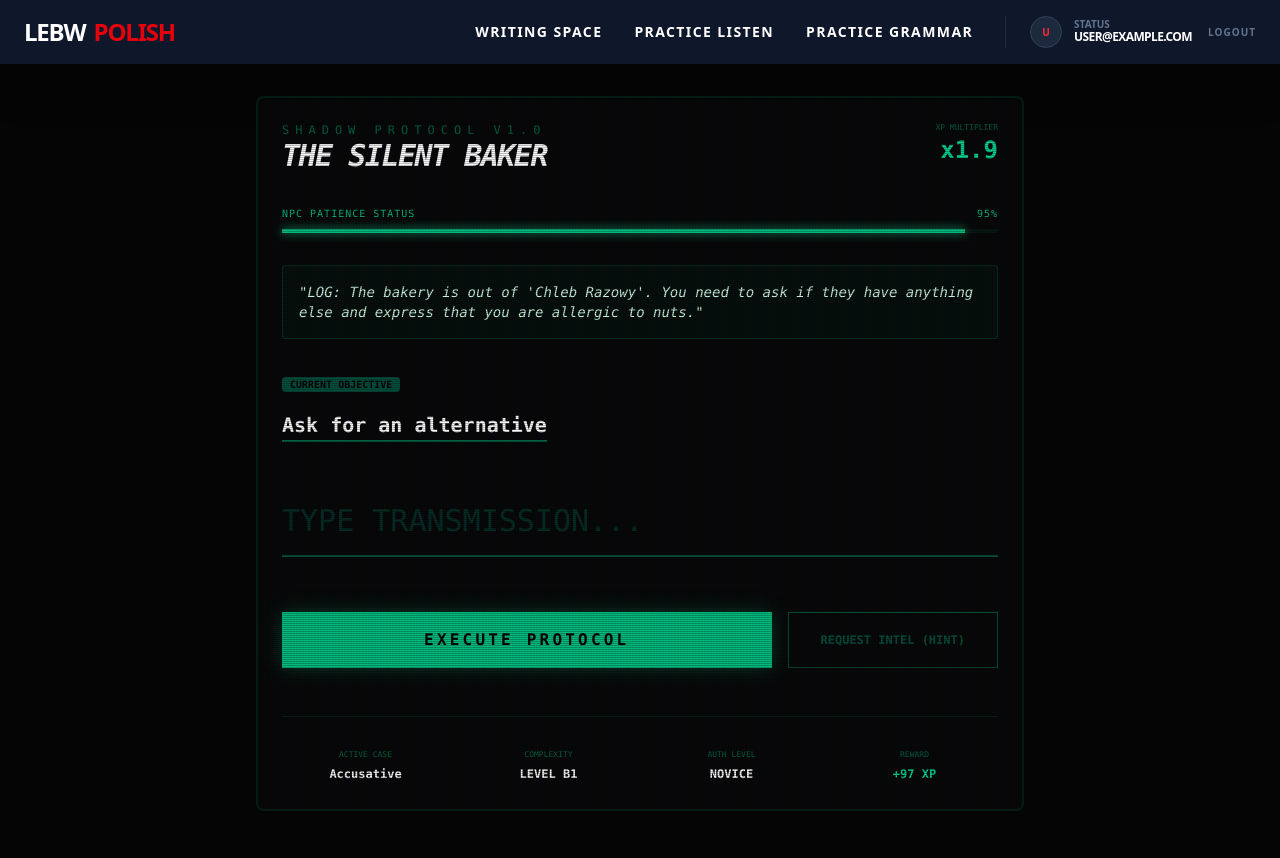
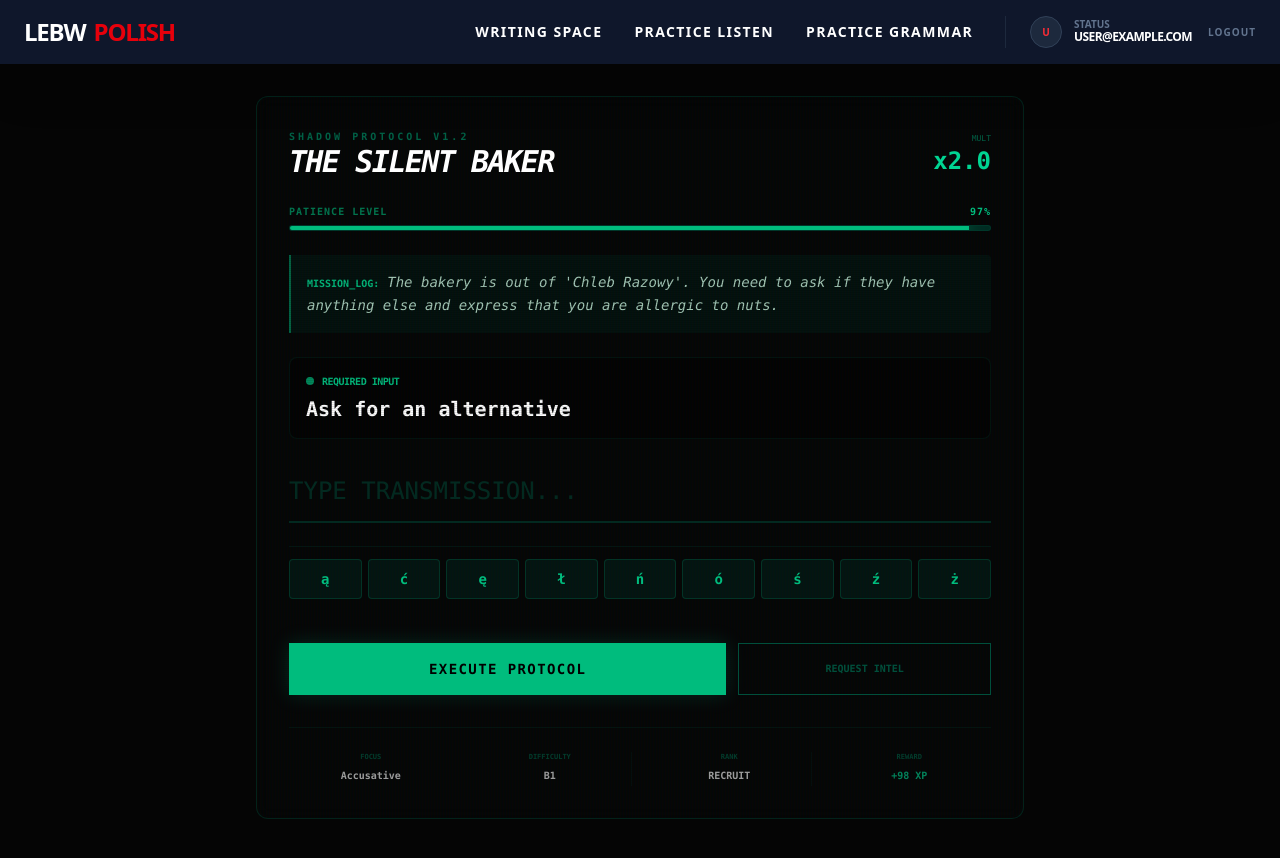
Before and after one commit to Byadiso/lebwpolish, a React (Vite) app: page /shadow-protocol in a window 1280 px wide. Shown: the top 858 px of the page. Built offline with nearby package versions, Linux system fonts and the light colour scheme; no server answers; the database is empty; sample sign-in values are in the browser's storage.

Commit message:
fixing bug with practice field

```diff
--- a/src/pages/ScenarioEngine.jsx
+++ b/src/pages/ScenarioEngine.jsx
@@ -1,4 +1,4 @@
-import { useState, useEffect } from "react";
+import { useState, useEffect, useRef } from "react";
 import { motion, AnimatePresence } from "framer-motion";
 import { missions } from "../data/MissionData";
 import { useAuth } from "../context/AuthContext";
@@ -12,156 +12,228 @@ export default function ScenarioEngine() {
   const [userInput, setUserInput] = useState("");
   const [feedback, setFeedback] = useState({ status: "idle", message: "" });
   const [patience, setPatience] = useState(100);
+  const [showHint, setShowHint] = useState(false);
+  const textareaRef = useRef(null);
 
   const mission = missions[currentMissionIndex];
-  const objective = mission.objectives[currentStep];
+  const objective = mission?.objectives[currentStep];
 
-  // Stress Meter Logic: Patience drops over time
+  // Reset hint when objective changes
+  useEffect(() => {
+    setShowHint(false);
+  }, [currentStep, currentMissionIndex]);
+
+  // Stress Meter Logic
   useEffect(() => {
     const timer = setInterval(() => {
       setPatience((prev) => (prev > 0 ? prev - 1 : 0));
-    }, 1000);
+    }, 1500);
     return () => clearInterval(timer);
-  }, [currentStep]);
+  }, [currentStep, currentMissionIndex]);
+
+  const injectChar = (char) => {
+    const start = textareaRef.current.selectionStart;
+    const end = textareaRef.current.selectionEnd;
+    const newText = userInput.substring(0, start) + char + userInput.substring(end);
+    setUserInput(newText);
+
+    setTimeout(() => {
+      textareaRef.current.focus();
+      textareaRef.current.setSelectionRange(start + 1, start + 1);
+    }, 0);
+  };
 
   const handleVerify = async () => {
-    const normalize = (s) => s.toLowerCase().replace(/[.,?!]/g, "").trim();
+    if (!objective) return;
+
+    const normalize = (s) => s
+      .toLowerCase()
+      .normalize("NFD")
+      .replace(/[\u0300-\u036f]/g, "")
+      .replace(/[.,?!]/g, "")
+      .trim();
 
     if (normalize(userInput) === normalize(objective.correct)) {
       setFeedback({ status: "success", message: "OBJECTIVE SECURED" });
 
-      // Update Firebase
-      const userRef = doc(db, "pending_users", user.uid);
-      await updateDoc(userRef, {
-        xp: increment(50 + Math.floor(patience / 2)), // Bonus for speed!
-        streak: increment(1)
-      });
+      try {
+        const userRef = doc(db, "pending_users", user.uid);
+        await updateDoc(userRef, {
+          xp: increment(50 + Math.floor(patience / 2)),
+          streak: increment(1)
+        });
+      } catch (e) { console.error("Firebase update failed"); }
 
       setTimeout(() => {
         if (currentStep + 1 < mission.objectives.length) {
           setCurrentStep(currentStep + 1);
           setUserInput("");
           setFeedback({ status: "idle", message: "" });
+        } else if (currentMissionIndex + 1 < missions.length) {
+          setFeedback({ status: "complete", message: "MISSION ACCOMPLISHED. RELOADING..." });
+          setTimeout(() => {
+            setCurrentMissionIndex(currentMissionIndex + 1);
+            setCurrentStep(0);
+            setUserInput("");
+            setPatience(100);
+            setFeedback({ status: "idle", message: "" });
+          }, 2000);
         } else {
-          setFeedback({ status: "complete", message: "MISSION ACCOMPLISHED" });
+          setFeedback({ status: "complete", message: "ALL PROTOCOLS COMPLETED" });
         }
       }, 1500);
     } else {
       setFeedback({ status: "error", message: "PROTOCOL BREACH: TRY AGAIN" });
-      setPatience((prev) => prev - 10);
+      setPatience((prev) => Math.max(0, prev - 15));
     }
   };
 
+  if (!mission) return <div className="text-emerald-500 p-20 font-mono text-center">ALL MISSIONS CLEARED.</div>;
+
   return (
-    <div className="min-h-screen bg-[#050505] text-emerald-500 font-mono p-4 md:p-8">
-      <div className="max-w-3xl mx-auto border-2 border-emerald-900/30 rounded-lg p-6 bg-emerald-950/5 relative overflow-hidden">
+    <div className="min-h-screen bg-[#050505] text-emerald-500 font-mono p-3 md:p-8 selection:bg-emerald-500 selection:text-black">
+      <div className="max-w-3xl mx-auto border border-emerald-900/40 rounded-xl p-4 md:p-8 bg-emerald-950/5 relative overflow-hidden backdrop-blur-sm">
 
-        {/* SCANLINE EFFECT */}
-        <div className="absolute inset-0 pointer-events-none bg-[linear-gradient(rgba(18,16,16,0)_50%,rgba(0,0,0,0.25)_50%),linear-gradient(90deg,rgba(255,0,0,0.06),rgba(0,255,0,0.02),rgba(0,0,255,0.06))] z-10 bg-[length:100%_2px,3px_100%]" />
+        {/* CRT SCANLINE EFFECT */}
+        <div className="absolute inset-0 pointer-events-none bg-[linear-gradient(rgba(18,16,16,0)_50%,rgba(0,0,0,0.1)_50%),linear-gradient(90deg,rgba(255,0,0,0.03),rgba(0,255,0,0.01),rgba(0,0,255,0.03))] z-10 bg-[length:100%_2px,3px_100%]" />
 
         {/* HEADER */}
-        <div className="flex justify-between items-start mb-8">
-          <div>
-            <h1 className="text-xs tracking-[0.5em] text-emerald-800 uppercase">Shadow Protocol v1.0</h1>
-            <h2 className="text-3xl font-black italic tracking-tighter text-white uppercase">{mission.title}</h2>
+        <div className="flex justify-between items-center mb-6 relative z-20">
+          <div className="flex-1">
+            <h1 className="text-[10px] tracking-[0.3em] text-emerald-800 uppercase font-bold">Shadow Protocol v1.2</h1>
+            <h2 className="text-xl md:text-3xl font-black italic tracking-tighter text-white uppercase truncate">
+              {mission.title}
+            </h2>
           </div>
-          <div className="text-right">
-            <span className="block text-[8px] text-emerald-800">XP MULTIPLIER</span>
-            <span className="text-2xl font-black text-emerald-400">x{(1 + patience/100).toFixed(1)}</span>
+          <div className="text-right ml-4">
+            <span className="block text-[8px] text-emerald-800">MULT</span>
+            <span className="text-lg md:text-2xl font-black text-emerald-400">x{(1 + patience/100).toFixed(1)}</span>
           </div>
         </div>
 
-        {/* PATIENCE/STRESS METER */}
-        <div className="mb-8">
-          <div className="flex justify-between text-[10px] mb-2 uppercase tracking-widest">
-            <span>NPC Patience Status</span>
+        {/* STRESS METER */}
+        <div className="mb-6 relative z-20">
+          <div className="flex justify-between text-[10px] mb-1.5 uppercase tracking-widest font-bold">
+            <span className="opacity-60">Patience Level</span>
             <span className={patience < 30 ? "text-red-500 animate-pulse" : ""}>{patience}%</span>
           </div>
-          <div className="h-1 w-full bg-emerald-900/20 rounded-full">
+          <div className="h-1.5 w-full bg-emerald-950 rounded-full overflow-hidden border border-emerald-900/30">
             <motion.div
-              className="h-full bg-emerald-500 shadow-[0_0_10px_#10b981]"
+              className={`h-full shadow-[0_0_15px] ${patience < 30 ? 'bg-red-600 shadow-red-600' : 'bg-emerald-500 shadow-emerald-500'}`}
               animate={{ width: `${patience}%` }}
-              transition={{ duration: 1 }}
+              transition={{ duration: 0.5 }}
             />
           </div>
         </div>
 
-        {/* CONTEXT WINDOW */}
-        <div className="bg-emerald-950/20 border border-emerald-900/50 p-4 rounded mb-8 italic text-sm text-emerald-100">
-          "LOG: {mission.context}"
+        {/* LOG/CONTEXT */}
+        <div className="bg-emerald-950/30 border-l-2 border-emerald-500/50 p-3 md:p-4 rounded-r mb-6 text-xs md:text-sm text-emerald-100/80 leading-relaxed italic">
+          <span className="text-emerald-500 not-italic font-bold mr-2 text-[10px]">MISSION_LOG:</span>
+          {mission.context}
         </div>
 
-        {/* OBJECTIVE BOX */}
-        <div className="mb-12">
-          <span className="text-[10px] bg-emerald-900 px-2 py-0.5 rounded text-black font-black uppercase mr-2">Current Objective</span>
-          <p className="text-xl mt-4 text-white font-bold underline decoration-emerald-500/50 underline-offset-8">
-            {objective.label}
+        {/* OBJECTIVE */}
+        <div className="mb-6 bg-black/40 p-4 rounded-lg border border-emerald-900/20">
+          <div className="flex items-center gap-2 mb-2">
+            <span className="h-2 w-2 bg-emerald-500 rounded-full animate-pulse" />
+            <span className="text-[10px] text-emerald-500 font-black uppercase tracking-tighter">Required Input</span>
+          </div>
+          <p className="text-lg md:text-xl text-white font-bold leading-tight">
+            {objective?.label}
           </p>
         </div>
 
         {/* INPUT AREA */}
-        <div className="relative group">
+        <div className="relative group z-20 mb-4">
           <textarea
+            ref={textareaRef}
             value={userInput}
             onChange={(e) => setUserInput(e.target.value)}
-            className="w-full bg-transparent border-b-2 border-emerald-900 focus:border-emerald-400 transition-colors text-2xl md:text-3xl py-4 outline-none resize-none placeholder:text-emerald-950"
+            className="w-full bg-transparent border-b-2 border-emerald-900/50 focus:border-emerald-400 transition-all text-xl md:text-2xl py-3 outline-none resize-none placeholder:text-emerald-900/50 min-h-[60px]"
             placeholder="TYPE TRANSMISSION..."
             rows="1"
           />
 
-          {/* FEEDBACK OVERLAY */}
+          {/* CHARACTER BAR - Mobile Responsive */}
+          <div className="flex flex-wrap gap-1.5 mt-4 py-3 border-t border-emerald-900/20 overflow-x-auto no-scrollbar">
+            {['ą', 'ć', 'ę', 'ł', 'ń', 'ó', 'ś', 'ź', 'ż'].map(char => (
+              <button
+                key={char}
+                onClick={() => injectChar(char)}
+                className="flex-1 min-w-[35px] h-10 flex items-center justify-center bg-emerald-900/20 rounded border border-emerald-800/40 text-sm hover:bg-emerald-500 hover:text-black transition-all font-bold active:scale-90"
+              >
+                {char}
+              </button>
+            ))}
+          </div>
+
           <AnimatePresence>
             {feedback.message && (
               <motion.div
-                initial={{ opacity: 0, x: 20 }}
-                animate={{ opacity: 1, x: 0 }}
+                initial={{ opacity: 0, y: 10 }}
+                animate={{ opacity: 1, y: 0 }}
                 exit={{ opacity: 0 }}
-                className={`mt-4 text-xs font-black p-2 rounded uppercase ${
-                  feedback.status === 'success' ? 'bg-emerald-500 text-black' : 'bg-red-500 text-white'
+                className={`mt-4 text-[10px] md:text-xs font-black p-3 rounded border flex items-center gap-3 uppercase ${
+                  feedback.status === 'success' || feedback.status === 'complete'
+                  ? 'bg-emerald-500/10 border-emerald-500 text-emerald-400'
+                  : 'bg-red-500/10 border-red-500 text-red-500'
                 }`}
               >
+                <div className={`h-2 w-2 rounded-full ${feedback.status === 'success' ? 'bg-emerald-500' : 'bg-red-500'}`} />
                 {feedback.message}
+              </motion.div>
+            )}
+
+            {showHint && (
+              <motion.div
+                initial={{ opacity: 0, height: 0 }}
+                animate={{ opacity: 1, height: 'auto' }}
+                className="mt-4 p-3 bg-blue-500/10 border border-blue-500/50 rounded text-blue-400 text-xs italic"
+              >
+                <span className="font-black block text-[9px] mb-1 uppercase not-italic">Decrypted Intel:</span>
+                {objective?.hint}
               </motion.div>
             )}
           </AnimatePresence>
         </div>
 
         {/* ACTIONS */}
-        <div className="mt-12 flex flex-col md:flex-row gap-4">
+        <div className="mt-8 flex flex-col md:flex-row gap-3 relative z-20">
           <button
             onClick={handleVerify}
-            className="flex-1 bg-emerald-500 text-black font-black py-4 uppercase tracking-[0.2em] hover:bg-white transition-all active:scale-95 shadow-[0_0_20px_rgba(16,185,129,0.3)]"
+            className="flex-[2] bg-emerald-500 text-black font-black py-4 uppercase tracking-[0.1em] text-sm hover:bg-white transition-all active:scale-[0.98] shadow-[0_0_20px_rgba(16,185,129,0.2)]"
           >
             Execute Protocol
           </button>
           <button
-            onClick={() => alert(objective.hint)}
-            className="px-8 border border-emerald-900 text-emerald-900 hover:text-emerald-400 transition-colors uppercase text-xs font-black"
+            onClick={() => setShowHint(!showHint)}
+            className={`flex-1 px-4 py-4 border transition-all uppercase text-[10px] font-black ${
+              showHint ? 'bg-blue-500/20 border-blue-500 text-blue-400' : 'border-emerald-900 text-emerald-900 hover:text-emerald-400'
+            }`}
           >
-            Request Intel (Hint)
+            {showHint ? "Hide Intel" : "Request Intel"}
           </button>
         </div>
 
-        {/* GRAMMAR POWER-CORE (Dopamine Visualizer) */}
-        <div className="mt-12 pt-8 border-t border-emerald-900/30 grid grid-cols-2 md:grid-cols-4 gap-4">
-            <div className="text-center">
-                <span className="block text-[8px] text-emerald-800 uppercase">Active Case</span>
-                <span className="text-xs font-black text-white">{objective.caseFocus}</span>
+        {/* STATS FOOTER */}
+        <div className="mt-8 pt-6 border-t border-emerald-900/30 grid grid-cols-2 md:grid-cols-4 gap-4 relative z-20 opacity-60 hover:opacity-100 transition-opacity">
+            <div className="text-left md:text-center border-r border-emerald-900/20 md:border-r-0">
+                <span className="block text-[7px] text-emerald-800 uppercase font-bold">Focus</span>
+                <span className="text-[10px] font-black text-white">{objective?.caseFocus}</span>
             </div>
-            <div className="text-center">
-                <span className="block text-[8px] text-emerald-800 uppercase">Complexity</span>
-                <span className="text-xs font-black text-white">LEVEL {mission.difficulty}</span>
+            <div className="text-right md:text-center border-emerald-900/20 md:border-r">
+                <span className="block text-[7px] text-emerald-800 uppercase font-bold">Difficulty</span>
+                <span className="text-[10px] font-black text-white">{mission.difficulty}</span>
             </div>
-            <div className="text-center">
-                <span className="block text-[8px] text-emerald-800 uppercase">Auth Level</span>
-                <span className="text-xs font-black text-white">{profile?.rank || "NOVICE"}</span>
+            <div className="text-left md:text-center border-r border-emerald-900/20">
+                <span className="block text-[7px] text-emerald-800 uppercase font-bold">Rank</span>
+                <span className="text-[10px] font-black text-white truncate">{profile?.rank || "RECRUIT"}</span>
             </div>
-            <div className="text-center">
-                <span className="block text-[8px] text-emerald-800 uppercase">Reward</span>
-                <span className="text-xs font-black text-emerald-400">+{50 + Math.floor(patience / 2)} XP</span>
+            <div className="text-right md:text-center">
+                <span className="block text-[7px] text-emerald-800 uppercase font-bold">Reward</span>
+                <span className="text-[10px] font-black text-emerald-400">+{50 + Math.floor(patience / 2)} XP</span>
             </div>
         </div>
-
       </div>
     </div>
   );
```
Also changed, not shown: src/pages/LearningSpace.jsx (+44 -8 lines).
